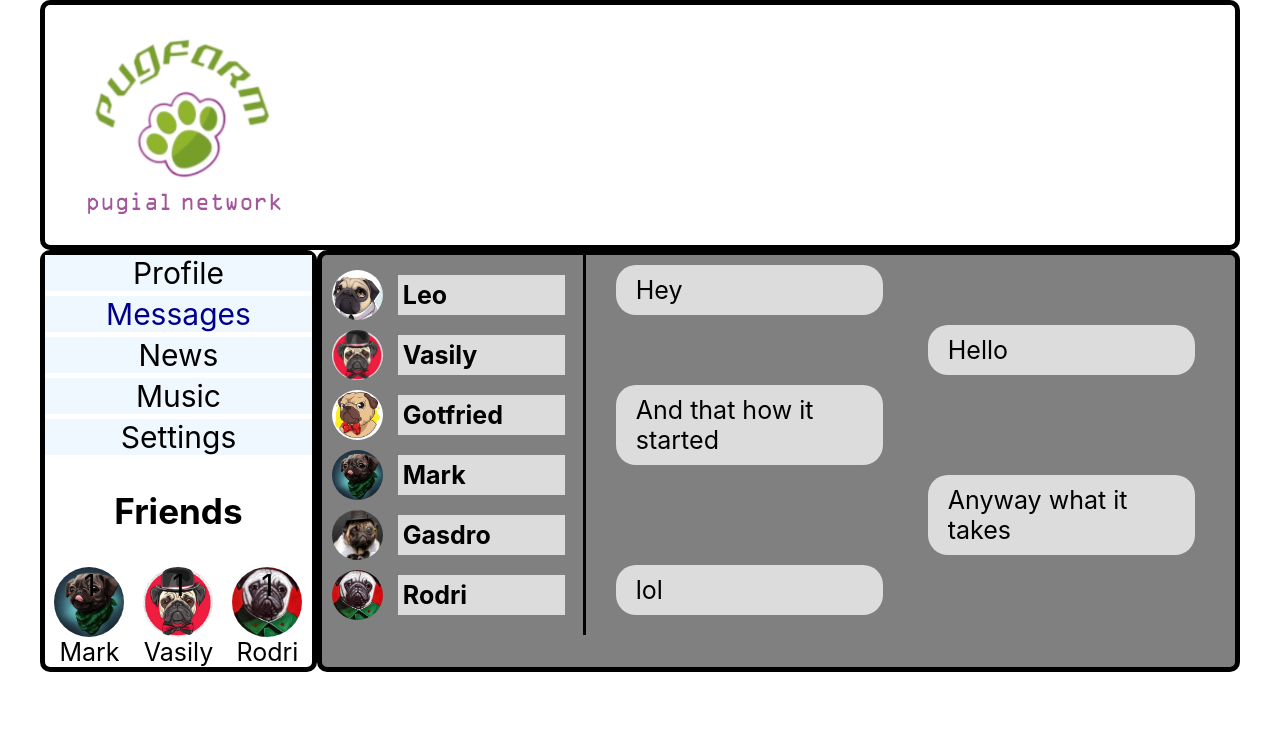
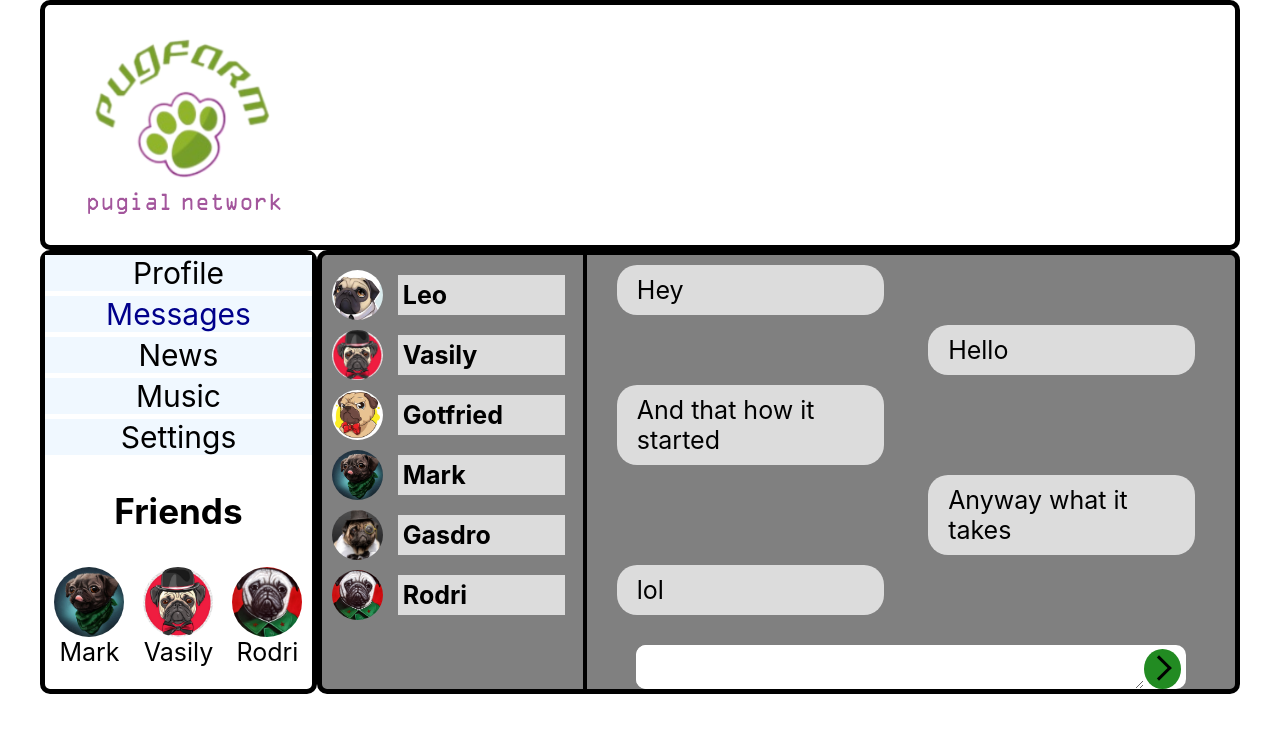
Before and after one commit to KubantsevAS/SocialNetwork, a React (Create React App) app: page /dialogs in a window 1280 px wide. Shown: the top 732 px of the page. Built offline with nearby package versions, Linux system fonts and the light colour scheme.

Commit message:
add post button on profile page

```diff
--- a/src/App.js
+++ b/src/App.js
@@ -22,7 +22,7 @@ function App(props) {
         <div className='app-wrapper-content'>
           <Routes>
             <Route path='/dialogs' element={<Dialogs state={props.state.messagesPage}/>} />
-            <Route path='/profile' element={<Profile state={props.state.profilePage}/>} />
+            <Route path='/profile' element={<Profile state={props.state.profilePage} addPost={props.addPost}/>} />
 
 
             <Route path='/news' element={<News/>} />
--- a/src/components/Dialogs/Dialogs.jsx
+++ b/src/components/Dialogs/Dialogs.jsx
@@ -3,6 +3,7 @@ import { NavLink } from 'react-router-dom';
 import classes from './Dialogs.module.css';
 import DialogItem from './DialogItem/DialogItem';
 import Message from './Message/Message';
+import PrintMessage from './PrintMessage/PrintMessage';
 
 
 const Dialogs = (props) => {
@@ -21,12 +22,12 @@ const Dialogs = (props) => {
 
             </div>
             <div className={classes.rightPanel}>
-                <div className={classes.border}>
 
-                </div>
                 <div className={classes.messagesPanel}>
                     {messagesElements}
                 </div>
+
+                <PrintMessage/>
 
 
             </div>
--- a/src/components/Dialogs/Dialogs.module.css
+++ b/src/components/Dialogs/Dialogs.module.css
@@ -9,15 +9,8 @@
     display: block;
 }
 
-.border {
-    width: 3px;
-    height: 100%;
-    background-color: black;
-    content: '';
-}
-
 .rightPanel {
-    display: flex;
+    border-left: 4px solid black;
 }
 
 .messagesPanel {
--- /dev/null
+++ b/src/components/Dialogs/PrintMessage/PrintMessage.jsx
@@ -0,0 +1,28 @@
+import React from 'react';
+import classes from './PrintMessage.module.css'
+
+const PrintMessage = () => {
+
+    let newPost = React.createRef();
+
+    const Print = () => {
+        let text = newPost.current.value;
+
+        alert(text);
+    }
+
+    return (
+        <div className={classes.printAreaBorder}>
+            <div className={classes.printArea}>
+                <textarea className={classes.newMessage} ref={newPost}></textarea>
+                <label for='post' className={classes.postBtn} onClick={Print}>
+                    <div className={classes.Arrow}></div>
+                </label>
+                <button className={classes.btn}></button>
+            </div>
+        </div>
+
+    )
+}
+
+export default PrintMessage;
--- /dev/null
+++ b/src/components/Dialogs/PrintMessage/PrintMessage.module.css
@@ -0,0 +1,50 @@
+.printArea {
+    display: flex;
+    align-items: flex-end;
+    width: 100%;
+
+    box-sizing: border-box;
+    background-color: white;
+    border-radius: 10px;
+}
+.printAreaBorder {
+    width: 550px;
+    margin: 30px auto 0;
+}
+
+.btn {
+    display: none;
+}
+
+.postBtn {
+    margin-right: 5px;
+    height: 40px;
+    width: 40px;
+    background-color: forestgreen;
+    border-radius: 50%;
+    cursor: pointer;
+    position: relative;
+}
+
+.postBtn:hover {
+    background-color: greenyellow;
+}
+
+.Arrow {
+    border-top: 3px solid black;
+    border-right: 3px solid black;
+    width: 15px;
+    height: 15px;
+    position: absolute;
+    top: 25%;
+    right: 35%;
+    transform: rotate(45deg);
+    cursor: pointer;
+}
+
+.newMessage {
+    width: 100%;
+    height: 40px;
+    border: 0;
+    border-radius: 10px;
+}
--- a/src/components/FriendsMenu/FriendsItems/FriendItem/FriendItem.jsx
+++ b/src/components/FriendsMenu/FriendsItems/FriendItem/FriendItem.jsx
@@ -4,7 +4,7 @@ import './FriendItem.css'
 const FriendItem = (props) => {
     return (
         <div>
-            <div className={`friendAvatar photo${props.ava}`}>1</div>
+            <div className={`friendAvatar photo${props.ava}`}></div>
             <div className='friendName'>{props.name}</div>
         </div>
     )
--- a/src/components/Profile/MyPosts/MyPosts.jsx
+++ b/src/components/Profile/MyPosts/MyPosts.jsx
@@ -6,14 +6,23 @@ import AllPosts from './AllPost/AllPosts';
 
 const MyPosts = (props) => {
 
+    let newPostElement = React.createRef();
 
+    let addPost = () => {
+        let text = newPostElement.current.value;
+        if (!newPostElement.current.value) {
+            return
+        }
+        props.addPost(text);
+        newPostElement.current.value = '';
+    }
 
     return (
         <div className={classes.my__posts}>
                 <h1>My Posts</h1>
                 <div>
-                    <textarea></textarea>
-                    <button>Add post</button>
+                    <textarea ref={newPostElement}></textarea>
+                    <button onClick={addPost}>Add post</button>
                     <button>Remove</button>
                 </div>
                 <AllPosts postsData={props.postsData}/>
--- a/src/components/Profile/Profile.jsx
+++ b/src/components/Profile/Profile.jsx
@@ -12,7 +12,7 @@ const Profile = (props) => {
 
             <ProfileInfo/>
 
-            <MyPosts postsData={props.state.postsData}/>
+            <MyPosts postsData={props.state.postsData} addPost={props.addPost}/>
 
         </div>
     );
--- a/src/index.js
+++ b/src/index.js
@@ -1,17 +1,10 @@
-import React from 'react';
-import ReactDOM from 'react-dom/client';
-import './index.css';
-import App from './App';
 import reportWebVitals from './reportWebVitals';
-import state from './redux/state';
+import rerenderEntireTree from './render';
+import state from './redux/state'
 
 
-const root = ReactDOM.createRoot(document.getElementById('root'));
-root.render(
-  <React.StrictMode>
-    <App state={state}/>
-  </React.StrictMode>
-);
+rerenderEntireTree(state);
+
 
 // If you want to start measuring performance in your app, pass a function
 // to log results (for example: reportWebVitals(console.log))
--- a/src/redux/state.js
+++ b/src/redux/state.js
@@ -1,3 +1,5 @@
+import rerenderEntireTree from "../render";
+
 let state = {
 
     messagesPage: {
@@ -35,4 +37,15 @@ let state = {
     }
 };
 
+export let addPost = (postMessage) => {
+    let newPost = {
+        id: 4,
+        message: postMessage,
+        number: 0,
+    };
+    state.profilePage.postsData.push(newPost);
+    rerenderEntireTree(state);
+}
+
+
 export default state;
--- /dev/null
+++ b/src/render.js
@@ -0,0 +1,17 @@
+import React from 'react';
+import ReactDOM from 'react-dom/client';
+import './index.css';
+import App from './App';
+import { addPost } from './redux/state';
+
+
+let rerenderEntireTree = (state) => {
+    const root = ReactDOM.createRoot(document.getElementById('root'));
+    root.render(
+        <React.StrictMode>
+            <App state={state} addPost={addPost} />
+        </React.StrictMode>
+    );
+}
+
+export default rerenderEntireTree;
```
